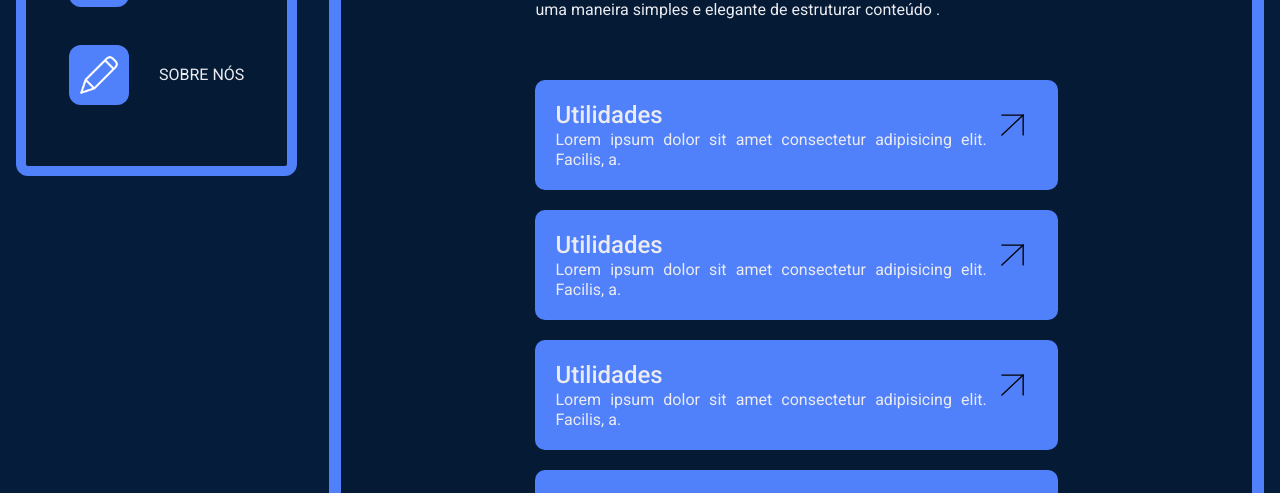
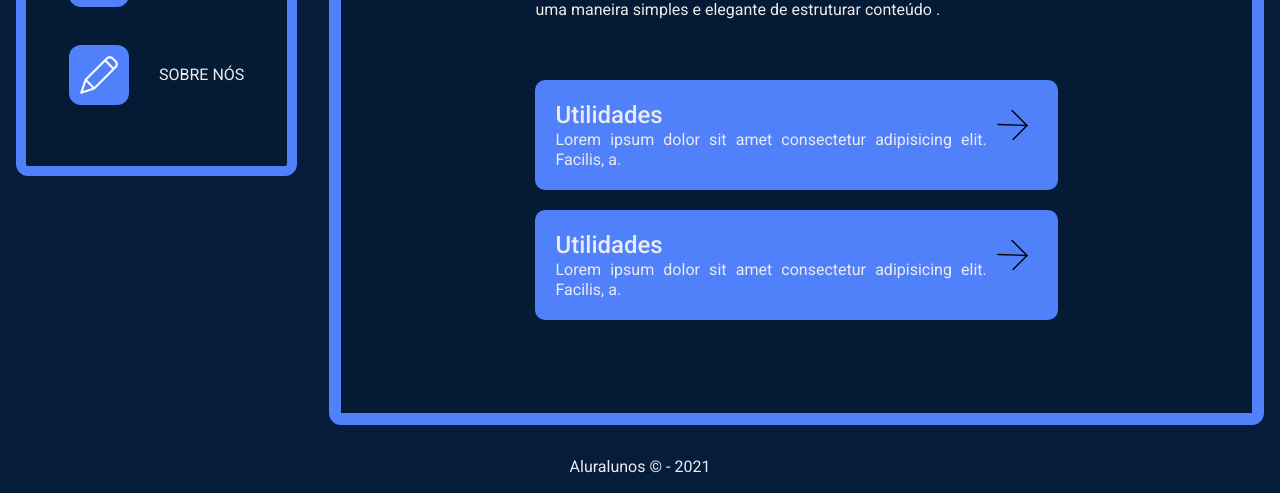
Before and after one commit to schultz-gabriel/DEVolucionario, a Next.js app: page /htmlpage in a window 1280 px wide. Shown: the part 307-800 px from the top of the page. Built offline with nearby package versions, Linux system fonts and the light colour scheme.

Commit message:
refactor: finalizando htmlPage

```diff
--- a/pages/_document.jsx
+++ b/pages/_document.jsx
@@ -32,10 +32,10 @@ export default class MyDocument extends Document {
 
   render() {
     return (
-      <Html>
+      <Html lang="pt-BR">
         <Head>
           <link rel="preconnect" href="https://fonts.googleapis.com" />
-          <link rel="preconnect" href="https://fonts.gstatic.com" crossOrigin />
+          <link rel="preconnect" href="https://fonts.gstatic.com" crossOrigin="true" />
           <link href="https://fonts.googleapis.com/css2?family=Roboto:wght@100;400;500;700&display=swap" rel="stylesheet" />
         </Head>
         <body>
--- a/src/components/commons/Nav/style/NavWrapper.js
+++ b/src/components/commons/Nav/style/NavWrapper.js
@@ -6,7 +6,7 @@ const NavWrapper = styled.nav`
 display:flex;
 flex-direction: column;
 justify-content:space-around;
-background-color: rgba(0,0,0,1);
+background-color: ${({ theme }) => theme.background.main.color};
 width:100%;
 height:100%;
 position:absolute;
--- a/src/screens/HtmlPage/index.jsx
+++ b/src/screens/HtmlPage/index.jsx
@@ -4,33 +4,17 @@ import TextArea from '../../components/foundation/layout/TextArea';
 import Text from '../../components/foundation/text';
 import IndexWrapper from '../IndexPage/style/IndexWrapper';
 import WrapperLinks from './style';
-import Link from '../../components/foundation/link';
 
 const JSONQUALQUER = [
   {
     titulo: 'Utilidades',
     descricao: 'Lorem ipsum dolor sit amet consectetur adipisicing elit. Facilis, a.',
-    link: 'google.com',
+    link: 'https://www.google.com/',
   },
   {
     titulo: 'Utilidades',
     descricao: 'Lorem ipsum dolor sit amet consectetur adipisicing elit. Facilis, a.',
-    link: 'google.com',
-  },
-  {
-    titulo: 'Utilidades',
-    descricao: 'Lorem ipsum dolor sit amet consectetur adipisicing elit. Facilis, a.',
-    link: 'google.com',
-  },
-  {
-    titulo: 'Utilidades',
-    descricao: 'Lorem ipsum dolor sit amet consectetur adipisicing elit. Facilis, a.',
-    link: 'google.com',
-  },
-  {
-    titulo: 'Utilidades',
-    descricao: 'Lorem ipsum dolor sit amet consectetur adipisicing elit. Facilis, a.',
-    link: 'google.com',
+    link: 'https://www.google.com/',
   },
 ];
 
@@ -63,10 +47,11 @@ function Html() {
           <WrapperLinks>
             {JSONQUALQUER.map((item) => (
               <li key={item.titulo}>
-                <Link
-                  ghost
+                <a
                   href={item.link}
                   title={item.titulo}
+                  target="_blank"
+                  rel="noopener noreferrer"
                 >
                   <Box
                     className="link"
@@ -102,7 +87,7 @@ function Html() {
                       <path d="M21.875 20.4167H53.125V49.5834" stroke="black" strokeWidth="2" strokeLinecap="round" strokeLinejoin="round" />
                     </svg>
                   </Box>
-                </Link>
+                </a>
               </li>
             ))}
           </WrapperLinks>
--- a/src/screens/HtmlPage/style/index.js
+++ b/src/screens/HtmlPage/style/index.js
@@ -9,6 +9,11 @@ const WrapperLinks = styled.ul`
 
   li {
     padding: 10px 0;
+    transition: ease-in-out 200ms;
+
+      &:hover {
+        transform: scale(1.05);
+      }
   }
 
   .link {
@@ -22,9 +27,18 @@ const WrapperLinks = styled.ul`
     ${breakpointsMedia({
     md: css`
       display: initial;
+      border-radius: 50%;
+      transform: rotate(45deg);
+      transition: ease-in-out 0.3s;
     `,
   })}
   }
+
+  li:hover .arrow {
+    transform: rotate(0);
+  }
+
+
 `;
 
 export default WrapperLinks;
--- a/src/screens/IndexPage/index.jsx
+++ b/src/screens/IndexPage/index.jsx
@@ -26,13 +26,11 @@ export default function Main() {
             variant="paragraph1"
             tag="p"
             color="secondary.main"
-            textAlign={{
-              xs: 'left',
-            }}
+            textAlign="justify"
             margin="1rem"
             // textShadow="2px 2px 2px black"
             padding={{
-              md: '2.5rem',
+              md: '2rem',
             }}
             textJustify="justify"
           >
--- a/src/screens/IndexPage/style/IndexWrapper.js
+++ b/src/screens/IndexPage/style/IndexWrapper.js
@@ -15,12 +15,20 @@ img {
 }
 
 .links {
-height: 200px;
+margin-top: 20px;
+height: 130px;
 display: flex;
 justify-content: space-between;
 flex-direction: column;
 align-items: center;
 }
+
+.links a {
+  width: 150px;
+  padding: 10px 25px;
+  background-color: ${({ theme }) => theme.primary.main.color};
+  border-radius: 10px;
+}
 `;
 
 export { IndexWrapper as default };
```
